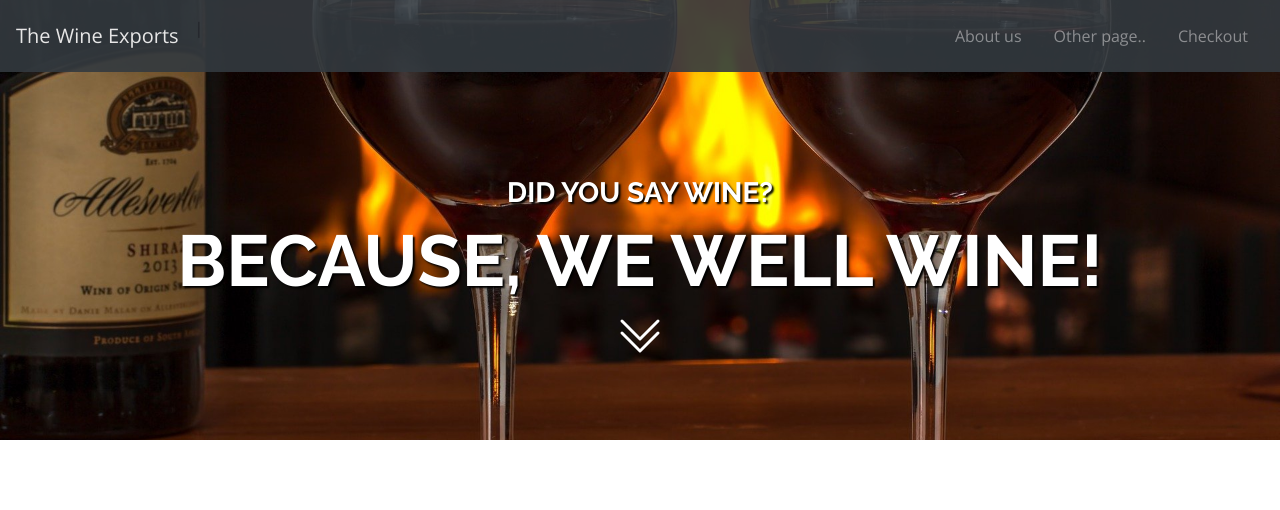
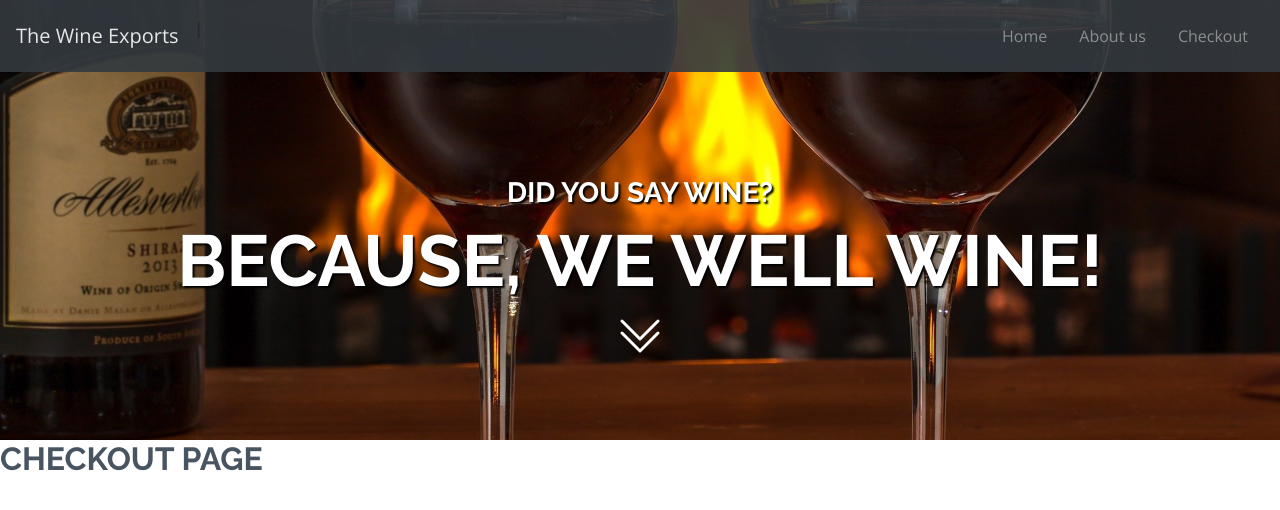
Before and after one commit to mykellner/webshop-styx, a Vue app: page /checkout in a window 1280 px wide. Shown: the top 510 px of the page. Built offline with nearby package versions, Linux system fonts and the light colour scheme.

Commit message:
Created a checkout page and changed the navigation

```diff
--- a/src/components/NavBar.vue
+++ b/src/components/NavBar.vue
@@ -21,13 +21,13 @@
                     <ul class="navbar-nav ml-auto flex-nowrap">
 
                         <li class="nav-item">
+                            <router-link to="/" class="nav-link m-2 menu-item">Home</router-link>
+                        </li>
+                        <li class="nav-item">
                             <router-link to="/about" class="nav-link m-2 menu-item">About us</router-link>
                         </li>
                         <li class="nav-item">
-                            <router-link to="/" class="nav-link m-2 menu-item">Other page..</router-link>
-                        </li>
-                        <li class="nav-item">
-                            <router-link to="/" class="nav-link m-2 menu-item">Checkout</router-link>
+                            <router-link to="/checkout" class="nav-link m-2 menu-item">Checkout</router-link>
                         </li>
                     </ul>
                 </div>
--- a/src/router/index.js
+++ b/src/router/index.js
@@ -2,6 +2,7 @@ import Vue from 'vue'
 import VueRouter from 'vue-router'
 import Home from '../views/Home.vue'
 import Product from '../views/Product.vue'
+import Checkout from '../views/Checkout.vue'
 
 Vue.use(VueRouter)
 
@@ -10,6 +11,11 @@ const routes = [
     path: '/',
     name: 'Home',
     component: Home
+  },
+  {
+    path: '/checkout',
+    name: 'Checkout',
+    component: Checkout
   },
   {
     path: '/product',
--- /dev/null
+++ b/src/views/Checkout.vue
@@ -0,0 +1,3 @@
+<template>
+    <h2>Checkout Page</h2>
+</template>
```
